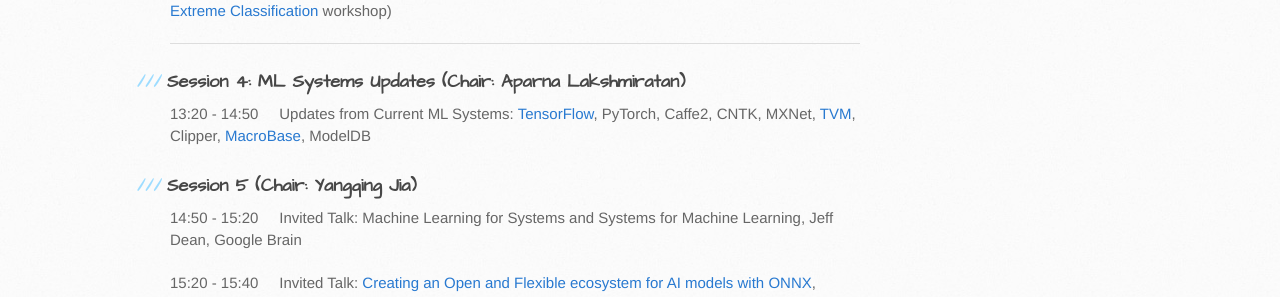
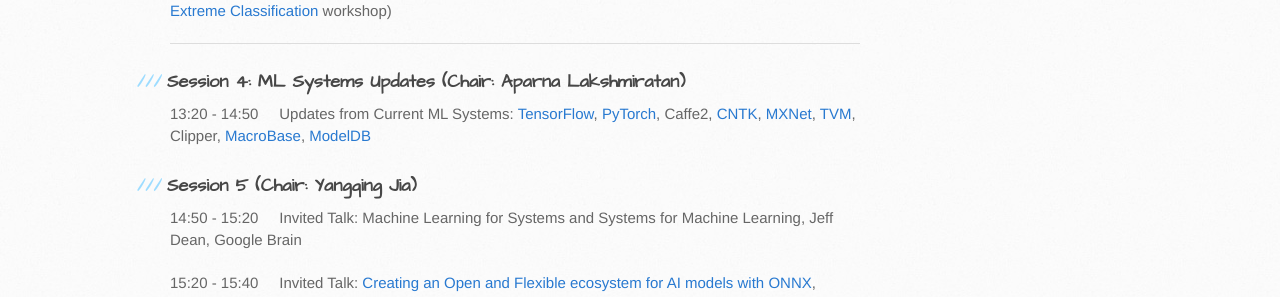
Before and after one commit to LearningSys/nips17, a Jekyll site: the page built from schedule.md, in a window 1280 px wide. Shown: the part 998-1295 px from the top of the page. Built offline with Jekyll 4.4.1, drawn with Linux system fonts in a browser that asks for light colours; our own code applies the rules of GitHub Pages for plain Markdown files; the repository's description, which GitHub fills in, is left out; part of the change alters nothing that is shown.

```diff
--- a/schedule.md
+++ b/schedule.md
@@ -34,7 +34,7 @@
 
 ### Session 4: ML Systems Updates (Chair: Aparna Lakshmiratan)
 
-13:20 - 14:50 &nbsp;&nbsp;&nbsp;    Updates from Current ML Systems: [TensorFlow](assets/slides/tensorflow-nips17.pdf), PyTorch, Caffe2, CNTK, MXNet, [TVM](assets/slides/TVM-MLSys-NIPS17.pdf), Clipper, [MacroBase](assets/slides/macrobase-nips17-mlsys.pdf), ModelDB
+13:20 - 14:50 &nbsp;&nbsp;&nbsp;    Updates from Current ML Systems: [TensorFlow](assets/slides/tensorflow-nips17.pdf), [PyTorch](assets/slides/pytorch-nips17.pdf), Caffe2, [CNTK](assets/slides/cntk-nips17.pdf), [MXNet](assets/slides/mxnet-sysml-17.pdf), [TVM](assets/slides/TVM-MLSys-NIPS17.pdf), Clipper, [MacroBase](assets/slides/macrobase-nips17-mlsys.pdf), [ModelDB](assets/slides/modeldb-nips17.pdf)
 
 
 ### Session 5 (Chair: Yangqing Jia)
```
Also changed, not shown: 4 other files.
